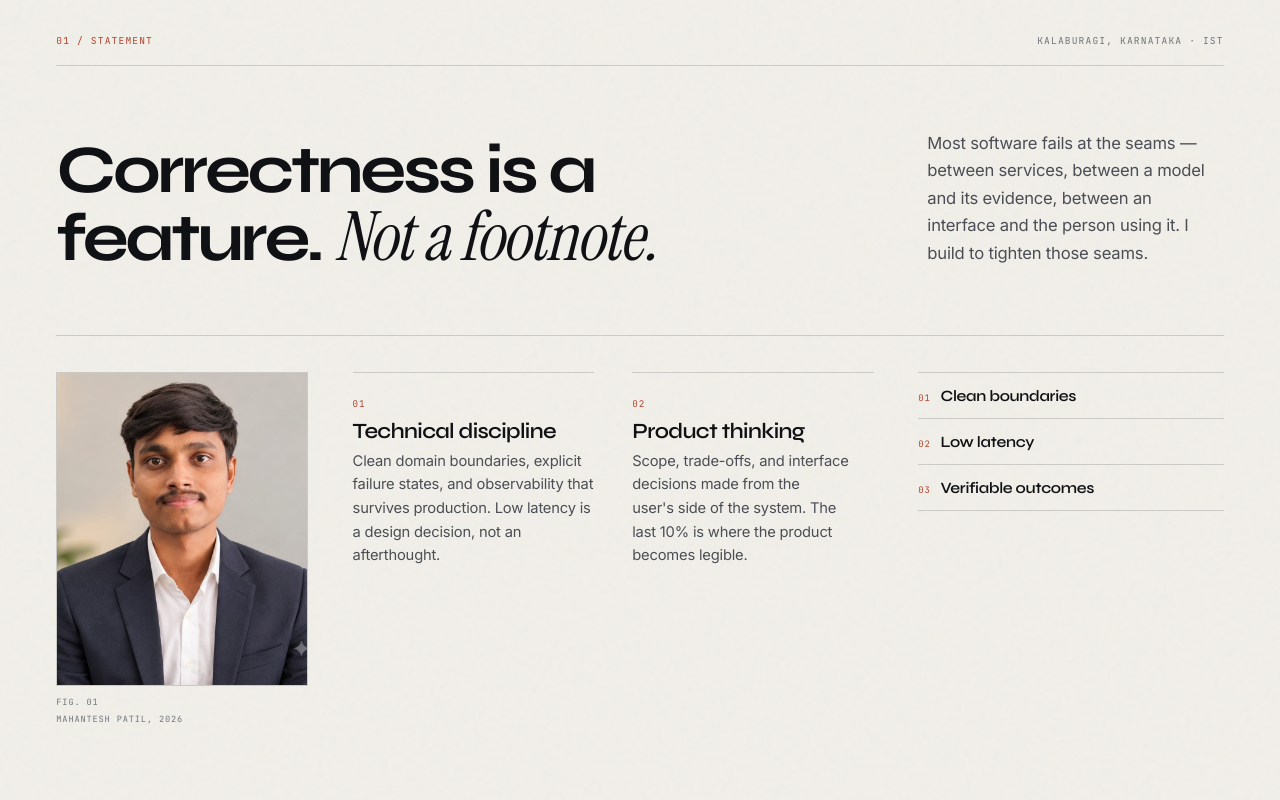
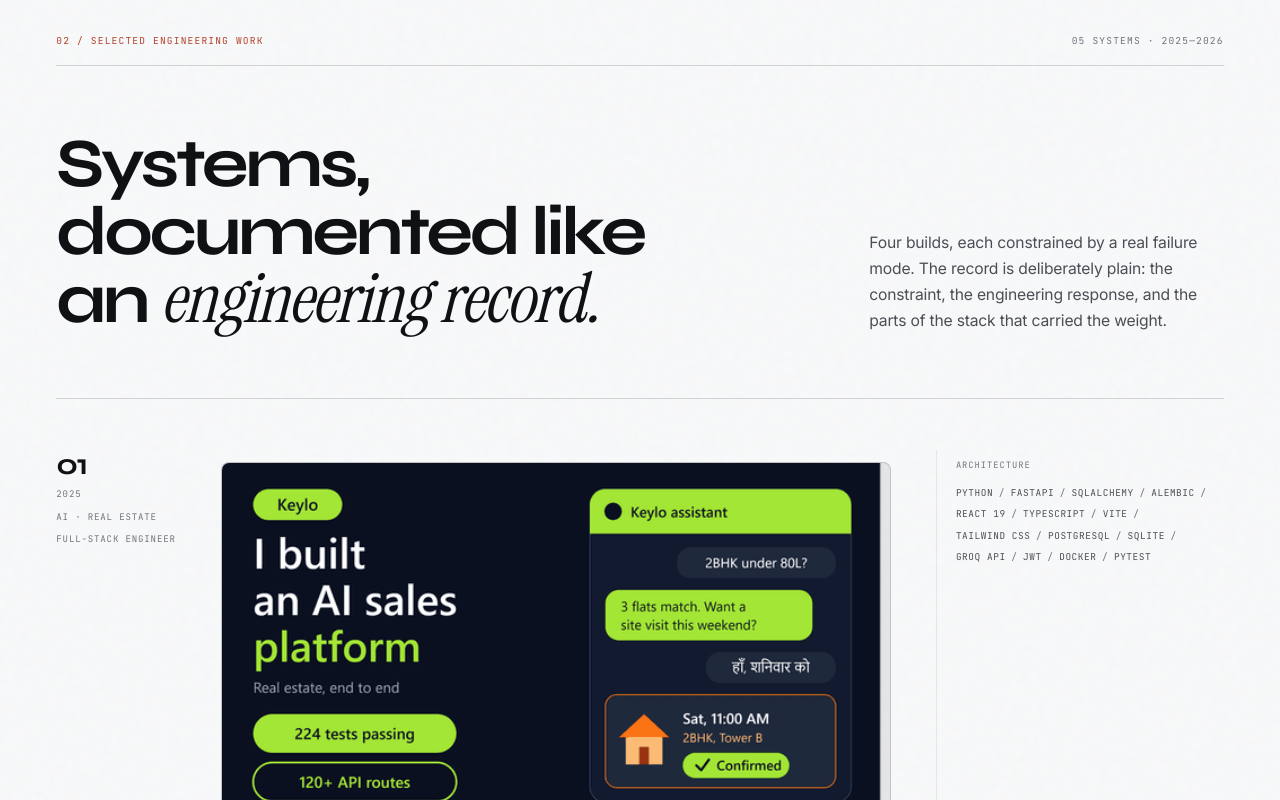
Before and after one commit to MahanteshPatil1214/mahanteshpatil, a Next.js app: page / in a window 1280 px wide. Shown: the part 900-1700 px from the top of the page. Built offline with nearby package versions, Linux system fonts and the light colour scheme; no server answers.

Commit message:
Remove system profile (Statement) section from portfolio

```diff
--- a/app/components/Portfolio.tsx
+++ b/app/components/Portfolio.tsx
@@ -3,7 +3,6 @@ import Hero from "./Hero";
 import MotionDirector from "./MotionDirector";
 import ScrollProgress from "./ScrollProgress";
 import Stack from "./Stack";
-import Statement from "./Statement";
 import Ticker from "./Ticker";
 import Work from "./Work";
 
@@ -17,7 +16,6 @@ export default function Portfolio() {
       <MotionDirector />
       <main id="main">
         <Hero />
-        <Statement />
         <Work />
         <Ticker />
         <Stack />
--- a/app/components/Statement.tsx
+++ /dev/null
@@ -1,78 +0,0 @@
-import { focusPoints, principles } from "@/app/data/projects";
-import { basePath } from "@/app/lib/constants";
-import styles from "./portfolio.module.scss";
-
-export default function Statement() {
-  return (
-    <section
-      id="statement"
-      className={styles.statement}
-      aria-labelledby="statement-title"
-    >
-      <div className={`container ${styles.sectionInner}`}>
-        <div className={styles.sectionBar} data-reveal>
-          <span className={styles.sectionTag}>01 / Statement</span>
-          <span className={styles.sectionMeta}>
-            Kalaburagi, Karnataka · IST
-          </span>
-        </div>
-
-        <div className={styles.statementTop}>
-          <h2
-            id="statement-title"
-            className={styles.statementTitle}
-            data-reveal
-          >
-            Correctness is a feature.{" "}
-            <span className="serif">Not a footnote.</span>
-          </h2>
-
-          <p className={styles.statementLead} data-reveal>
-            Most software fails at the seams — between services, between a
-            model and its evidence, between an interface and the person using
-            it. I build to tighten those seams.
-          </p>
-        </div>
-
-        <div className={styles.statementLower}>
-          <figure className={styles.portrait} data-reveal>
-            <img
-              src={`${basePath}/portrait.jpg`}
-              alt="Portrait of Mahantesh Patil"
-              width={1024}
-              height={1024}
-              loading="lazy"
-            />
-            <figcaption>
-              <span>Fig. 01</span>
-              <span>Mahantesh Patil, 2026</span>
-            </figcaption>
-          </figure>
-
-          <div className={styles.focusList}>
-            {focusPoints.map((focus) => (
-              <article
-                className={styles.focusItem}
-                key={focus.index}
-                data-reveal
-              >
-                <span className={styles.focusIndex}>{focus.index}</span>
-                <h3>{focus.title}</h3>
-                <p>{focus.body}</p>
-              </article>
-            ))}
-          </div>
-
-          <div className={styles.principles} aria-label="Working principles">
-            {principles.map((principle, index) => (
-              <span key={principle} data-reveal>
-                <span className={styles.principleIndex}>0{index + 1}</span>
-                {principle}
-              </span>
-            ))}
-          </div>
-        </div>
-      </div>
-    </section>
-  );
-}
--- a/app/data/projects.ts
+++ b/app/data/projects.ts
@@ -130,19 +130,6 @@ export const caseStudies: CaseStudy[] = [
   },
 ];
 
-export const focusPoints = [
-  {
-    index: "01",
-    title: "Technical discipline",
-    body: "Clean domain boundaries, explicit failure states, and observability that survives production. Low latency is a design decision, not an afterthought.",
-  },
-  {
-    index: "02",
-    title: "Product thinking",
-    body: "Scope, trade-offs, and interface decisions made from the user's side of the system. The last 10% is where the product becomes legible.",
-  },
-];
-
 export const principles = [
   "Clean boundaries",
   "Low latency",
```
